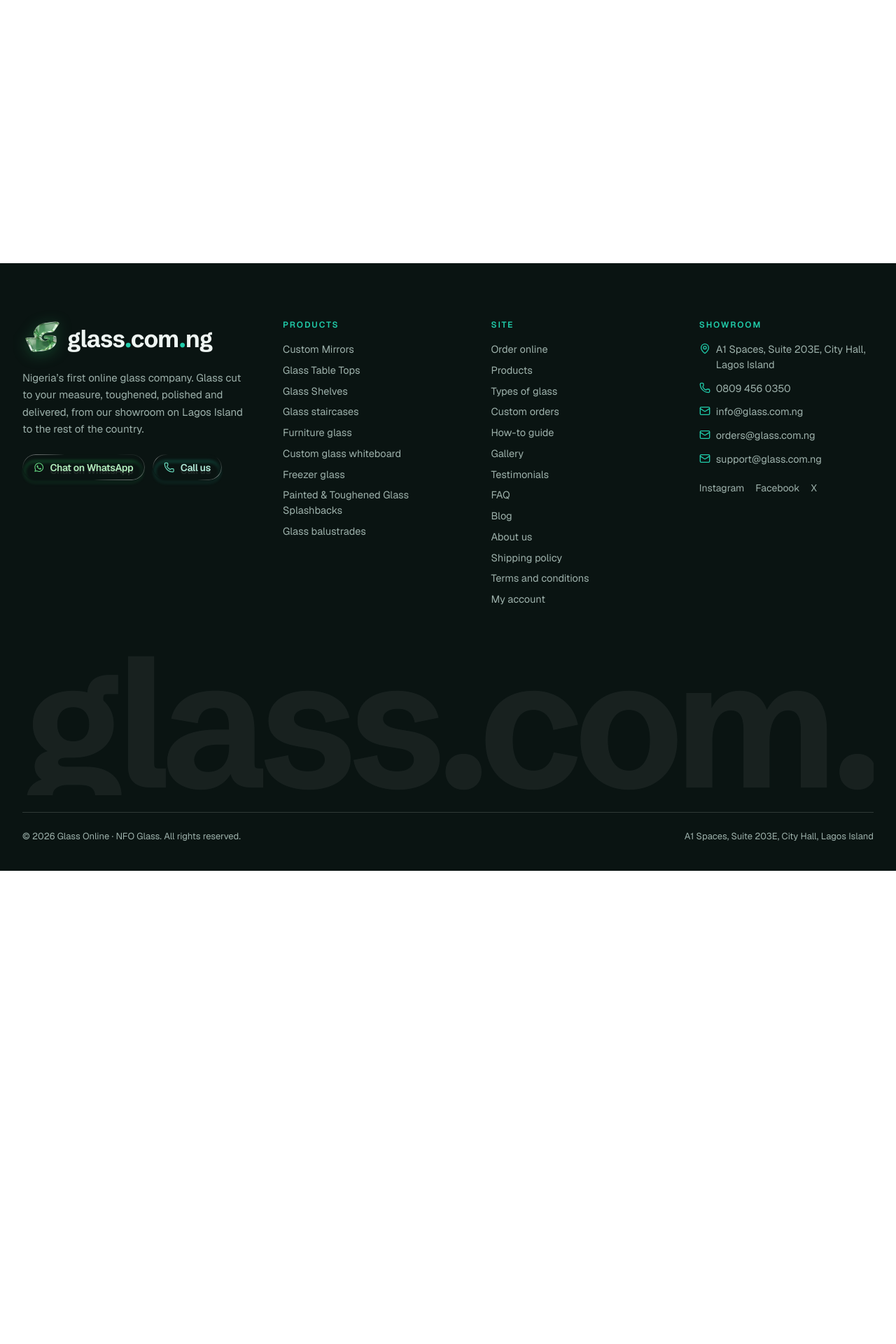
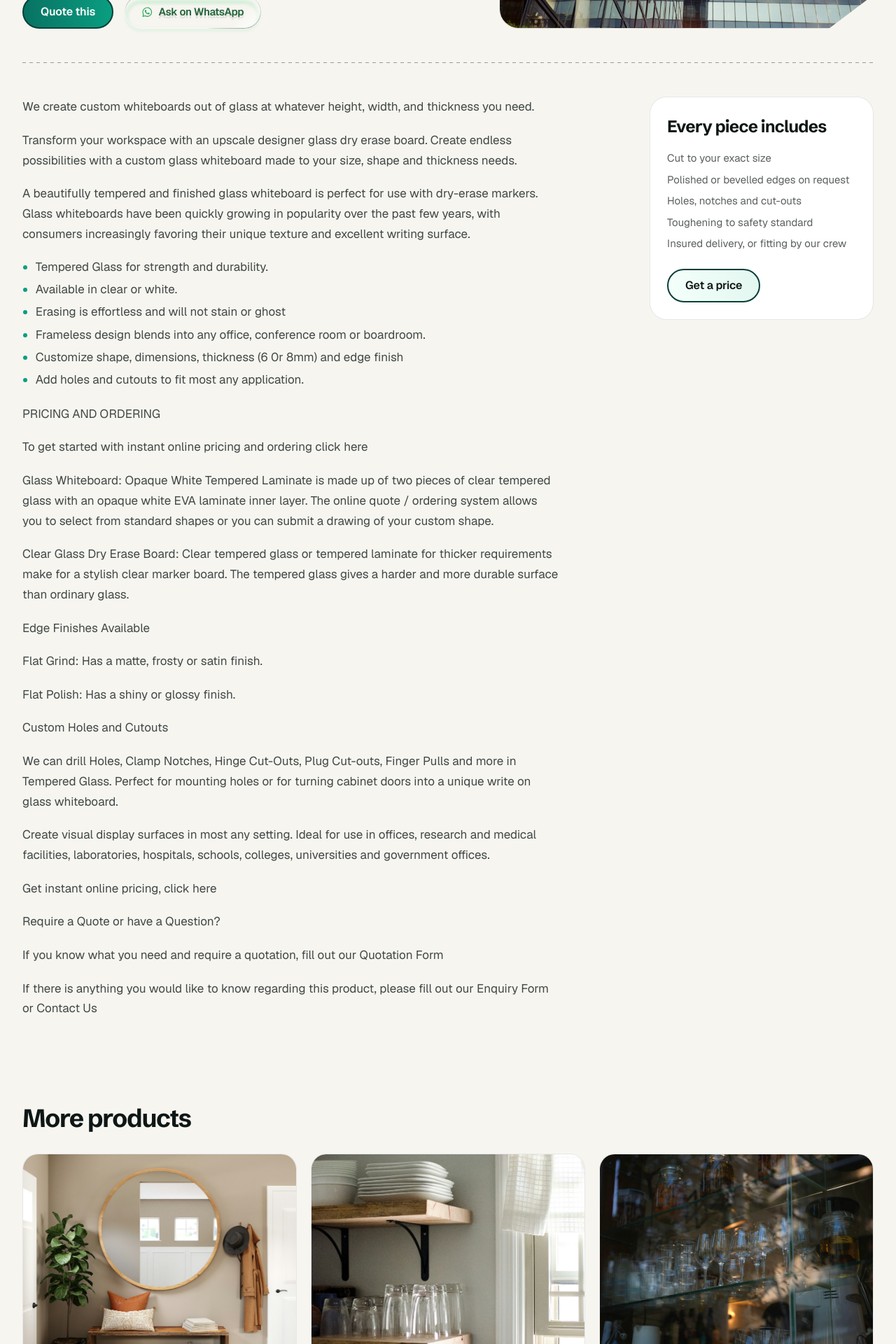
Before and after one commit to not-a-vibe-coder/nfoglass, a Next.js app: page /products/custom-glass-whiteboard in a window 1280 px wide. Before the commit this address had no page. Shown: the part 520-2440 px from the top of the page at 70% size. Before the commit the page ends 1764 px from the top, so only its background shows below. Built offline with nearby package versions, Linux system fonts and the light colour scheme; what @remotion/google-fonts, remotion would draw is missing.

Commit message:
feat: products index and product pages

```diff
--- /dev/null
+++ b/app/products/[slug]/page.tsx
@@ -0,0 +1,66 @@
+import type { Metadata } from "next";
+import { notFound } from "next/navigation";
+import { Card, PageHeader, Prose, Section } from "@/components/site/page-parts";
+import { ActionButton } from "@/components/ui/button-4";
+import { GlassButton } from "@/components/ui/glass-button";
+import { CONTACT, img, lead, PRODUCT_FALLBACK, products } from "@/lib/site";
+
+export function generateStaticParams() {
+  return products.map((p) => ({ slug: p.slug }));
+}
+
+export async function generateMetadata({ params }: PageProps<"/products/[slug]">): Promise<Metadata> {
+  const { slug } = await params;
+  const p = products.find((x) => x.slug === slug);
+  return p ? { title: p.title, description: lead(p.blocks, 155) } : {};
+}
+
+export default async function ProductPage({ params }: PageProps<"/products/[slug]">) {
+  const { slug } = await params;
+  const p = products.find((x) => x.slug === slug);
+  if (!p) notFound();
+
+  const blocks = p.blocks.length ? p.blocks : (PRODUCT_FALLBACK[p.slug] ?? []).map((x) => ({ k: "p" as const, x }));
+  const others = products.filter((x) => x.slug !== p.slug).slice(0, 3);
+
+  return (
+    <>
+      <PageHeader label="Product" title={p.title} image={img(p.img)}>
+        <ActionButton href={`/order-online?product=${p.slug}`} tone="solid">
+          Quote this
+        </ActionButton>
+        <GlassButton href={CONTACT.whatsapp} target="_blank" rel="noreferrer">
+          Ask on WhatsApp
+        </GlassButton>
+      </PageHeader>
+      <Section className="mt-12 grid gap-12 lg:grid-cols-[1fr_320px]">
+        {blocks.length ? (
+          <Prose blocks={blocks} />
+        ) : (
+          <p className="text-muted-foreground">Ask us for the full specification and a free quote.</p>
+        )}
+        <aside className="h-fit rounded-[24px] border border-ink/10 bg-white p-6 lg:sticky lg:top-28">
+          <h2 className="font-display text-[24px] font-bold tracking-[-0.03em]">Every piece includes</h2>
+          <ul className="mt-4 space-y-2 text-[15px] text-muted-foreground">
+            <li>Cut to your exact size</li>
+            <li>Polished or bevelled edges on request</li>
+            <li>Holes, notches and cut-outs</li>
+            <li>Toughening to safety standard</li>
+            <li>Insured delivery, or fitting by our crew</li>
+          </ul>
+          <ActionButton href={`/order-online?product=${p.slug}`} className="mt-6">
+            Get a price
+          </ActionButton>
+        </aside>
+      </Section>
+      <Section className="mt-24">
+        <h2 className="font-display text-[36px] font-bold tracking-[-0.04em]">More products</h2>
+        <div className="mt-6 grid gap-5 sm:grid-cols-3">
+          {others.map((o) => (
+            <Card key={o.slug} href={`/products/${o.slug}`} title={o.title} image={img(o.img)} />
+          ))}
+        </div>
+      </Section>
+    </>
+  );
+}
--- /dev/null
+++ b/app/products/page.tsx
@@ -0,0 +1,46 @@
+import type { Metadata } from "next";
+import { Card, CtaBand, PageHeader, Section } from "@/components/site/page-parts";
+import { ActionButton } from "@/components/ui/button-4";
+import { img, lead, PRODUCT_FALLBACK, products } from "@/lib/site";
+
+export const metadata: Metadata = {
+  title: "Products",
+  description: "Custom glass products: mirrors, table tops, shelves, staircases, balustrades, shower doors, splashbacks and more.",
+};
+
+export default function ProductsPage() {
+  return (
+    <>
+      <PageHeader
+        label="Custom glass products"
+        title="Sixteen ways to use glass."
+        intro="Every product is cut to your measure. Choose a product to see the options, then order online or ask for a free quote."
+        image={img("towers")}
+      >
+        <ActionButton href="/order-online" tone="solid">
+          Order online
+        </ActionButton>
+      </PageHeader>
+      <Section className="mt-12">
+        <div className="grid gap-5 sm:grid-cols-2 lg:grid-cols-3 xl:grid-cols-4">
+          {products.map((p) => (
+            <Card
+              key={p.slug}
+              href={`/products/${p.slug}`}
+              title={p.title}
+              text={lead(p.blocks, 110) || PRODUCT_FALLBACK[p.slug]?.[0].slice(0, 110) + "…"}
+              image={img(p.img)}
+            />
+          ))}
+        </div>
+      </Section>
+      <CtaBand>
+        <p className="font-display text-[clamp(32px,4vw,56px)] leading-none font-bold tracking-[-0.04em]">Don’t see it here?</p>
+        <p className="mt-3 max-w-xl text-white/70">We take on custom projects of every kind. Send a sketch or a CAD file.</p>
+        <ActionButton href="/custom-orders" className="mt-8">
+          Custom orders
+        </ActionButton>
+      </CtaBand>
+    </>
+  );
+}
```
